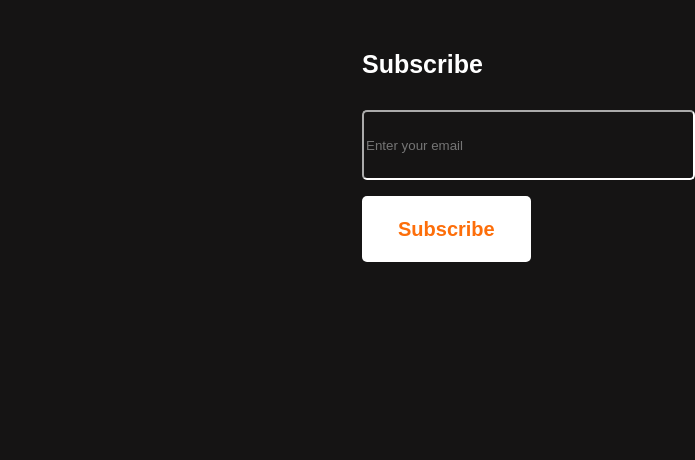
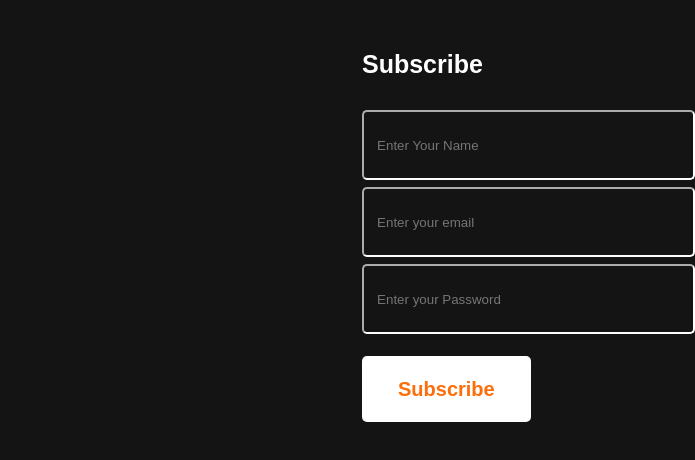
Before and after one commit to Naimur178/milestone1, a plain HTML site: page index.html in a window 1280 px wide. Shown: the part 3411-3871 px from the top of the page, 585-1280 px from the left. Drawn offline with Linux system fonts and the light colour scheme; files whose address does not match are found by name.

Commit message:
last final commit

```diff
--- a/index.html
+++ b/index.html
@@ -92,7 +92,9 @@
             <div class="subscription">
                 <h4 class="subscript-title">Subscribe</h4>
                 <form action="">
-                    <input type="email" name="" id="email" placeholder="Enter your email">
+                    <input type="text" id="name" placeholder="   Enter Your Name" class="form-content">
+                    <input type="email" name="" id="email" placeholder="   Enter your email" class="form-content">
+                    <input type="password" name="" id="password" class="form-content" placeholder="   Enter your Password">
                     <br>
                     <button type="submit" id="btn">Subscribe</button>
                 </form>
--- a/styles/style.css
+++ b/styles/style.css
@@ -244,12 +244,14 @@ i{
     color: #FFFFFF;
     margin-bottom: 31px;
 }
-#email{
+.form-content{
     width: 325px;
     height: 64px;
     background-color: transparent;
     border-color: white;
     border-radius: 5px;
+    margin-bottom: 7px;
+    color: white;
 }
 
 #btn{
@@ -260,9 +262,10 @@ i{
     font-size: 20px;
     line-height: 24px;
     text-align: center;
+    margin-top: 15px;
 
     padding: 21px 36px;
     border-style: none;
-    margin-top: 16px;
+    /* margin-top: 16px; */
     margin-bottom: 62px;
 }
```
